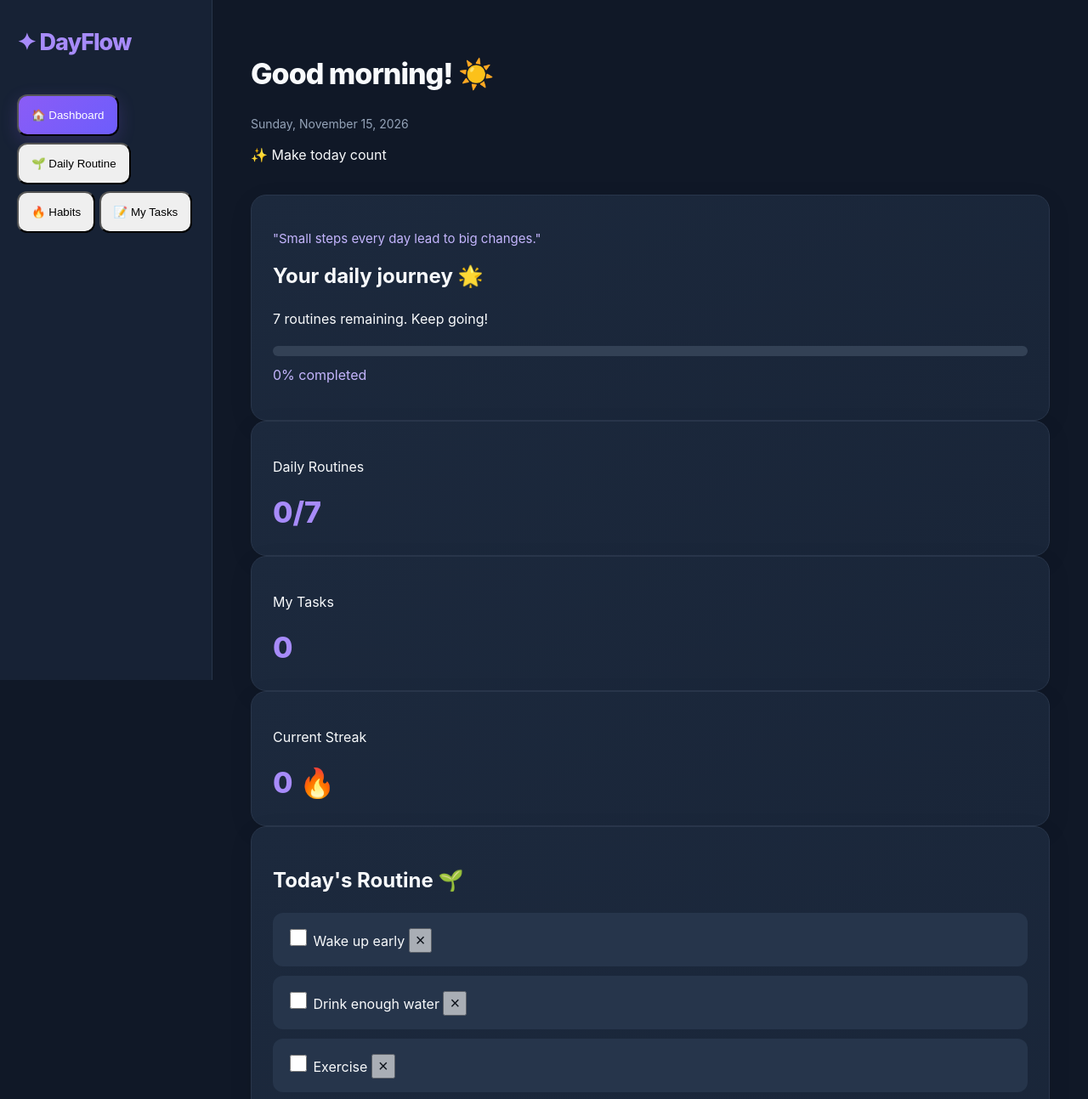
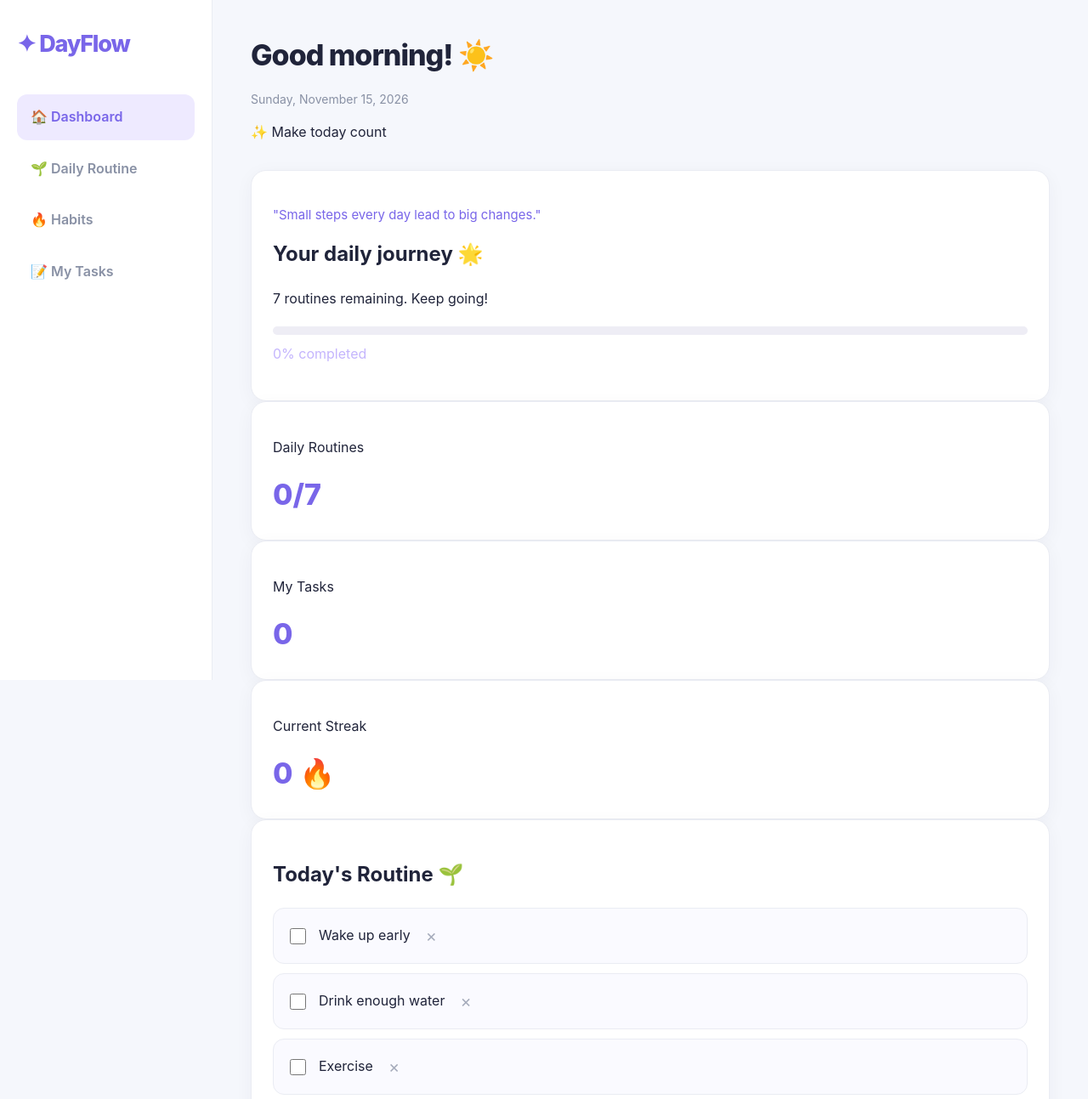
Before and after one commit to sawtharw7-web/DayFlow, a plain HTML site: page index.html in a window 1280 px wide. Shown: the top 1293 px of the page at 85% size. Drawn offline with Linux system fonts and the light colour scheme.

Commit message:
Update styles.css

```diff
--- a/styles.css
+++ b/styles.css
@@ -1,34 +1,52 @@
 
-/* DAYFLOW - PREMIUM APP DESIGN */
+/* DAYFLOW - PREMIUM MINIMAL UI */
 
 :root {
-  --bg: #101827;
-  --sidebar: #172235;
-  --card: #1c293d;
-  --card-hover: #26354b;
-  --text: #f8fafc;
-  --muted: #94a3b8;
-  --accent: #a78bfa;
-  --border: #29364b;
-  --green: #34d399;
+  --bg: #f5f7fc;
+  --sidebar: #ffffff;
+  --card: #ffffff;
+  --card-hover: #f8f7ff;
+  --text: #20243a;
+  --muted: #8991a5;
+  --accent: #7966e9;
+  --accent-light: #eeeaff;
+  --border: #eaecf3;
+  --green: #22b889;
   --radius: 18px;
+  --shadow: 0 5px 22px rgba(35, 38, 75, 0.045);
 }
 
 * {
   box-sizing: border-box;
 }
 
+html {
+  scroll-behavior: smooth;
+}
+
 body {
   background: var(--bg);
   color: var(--text);
-  font-family: Inter, Arial, sans-serif;
+  font-family: Inter, "Segoe UI", Arial, sans-serif;
   margin: 0;
-  line-height: 1.5;
+  line-height: 1.6;
+  -webkit-font-smoothing: antialiased;
+}
+
+button,
+input {
+  font: inherit;
+}
+
+button {
+  cursor: pointer;
 }
 
 .app {
   min-height: 100vh;
 }
+
+/* SIDEBAR */
 
 .sidebar {
   background: var(--sidebar);
@@ -43,31 +61,55 @@ body {
 .logo {
   font-size: 27px;
   font-weight: 800;
-  letter-spacing: -1px;
+  letter-spacing: -1.2px;
   color: var(--accent);
 }
 
+/* Hide decorative logo icons */
+.logo::before,
+.logo::after {
+  content: none !important;
+  display: none !important;
+}
+
+.logo img,
+.logo svg,
+.logo .icon {
+  display: none !important;
+}
+
 .nav {
-  margin-top: 40px;
+  margin-top: 38px;
 }
 
 .nav button {
-  padding: 15px;
-  margin-bottom: 8px;
+  display: flex;
+  align-items: center;
+  gap: 12px;
+  width: 100%;
+  padding: 14px 16px;
+  margin-bottom: 7px;
+  border: 0;
   border-radius: 12px;
-  transition: .2s ease;
+  background: transparent;
+  color: var(--muted);
+  text-align: left;
+  font-weight: 600;
+  transition: background .2s ease, color .2s ease;
 }
 
 .nav button:hover {
-  background: var(--card-hover);
-  transform: translateX(3px);
+  background: var(--accent-light);
+  color: var(--accent);
 }
 
 .nav button.active {
-  background: linear-gradient(135deg, #8b5cf6, #6d5dfc);
-  color: white;
-  box-shadow: 0 6px 20px #8b5cf633;
+  background: var(--accent-light);
+  color: var(--accent);
+  box-shadow: none;
 }
+
+/* MAIN AREA */
 
 main {
   margin-left: 250px;
@@ -76,13 +118,15 @@ main {
 }
 
 .topbar {
-  margin-bottom: 35px;
+  margin-bottom: 32px;
 }
 
 .topbar h1 {
   font-size: clamp(25px, 4vw, 34px);
   font-weight: 800;
   letter-spacing: -1px;
+  margin: 0 0 5px;
+  color: var(--text);
 }
 
 .date {
@@ -90,17 +134,20 @@ main {
   color: var(--muted);
 }
 
+/* CARDS */
+
 .card {
-  background: linear-gradient(145deg, #1c293d, #192538);
+  background: var(--card);
   border: 1px solid var(--border);
   border-radius: var(--radius);
   padding: 25px;
-  box-shadow: 0 8px 30px #00000012;
-  transition: border-color .2s, transform .2s;
+  box-shadow: var(--shadow);
+  transition: box-shadow .2s ease, border-color .2s ease;
 }
 
 .card:hover {
-  border-color: #62548f;
+  border-color: #dcd5ff;
+  box-shadow: 0 8px 28px rgba(35, 38, 75, 0.07);
 }
 
 .stats {
@@ -113,77 +160,104 @@ main {
   color: var(--accent);
 }
 
+/* PROGRESS */
+
 .progress {
-  height: 12px;
-  background: #334155;
+  height: 10px;
+  background: #eeedf5;
   border-radius: 30px;
   margin-top: 20px;
+  overflow: hidden;
 }
 
 .progress-bar {
-  background: linear-gradient(90deg, #8b5cf6, #c4b5fd);
+  height: 100%;
+  background: linear-gradient(90deg, #7966e9, #b3a5ff);
   border-radius: 30px;
-  transition: width .5s ease;
+  transition: width .3s ease;
 }
+
+/* ROUTINES AND TASKS */
 
 .routine-item,
 .task-item {
-  background: #26354b;
-  border: 1px solid transparent;
-  border-radius: 12px;
+  display: flex;
+  align-items: center;
+  gap: 12px;
+  background: #fafaff;
+  border: 1px solid var(--border);
+  border-radius: 13px;
   padding: 15px;
   margin-bottom: 11px;
-  transition: .2s;
+  transition: background .2s ease, border-color .2s ease;
 }
 
 .routine-item:hover,
 .task-item:hover {
-  border-color: #8b5cf6;
-  transform: translateY(-2px);
+  background: var(--accent-light);
+  border-color: #ded7ff;
 }
 
 input[type="checkbox"] {
-  accent-color: #a78bfa;
-  width: 20px;
-  height: 20px;
+  accent-color: var(--accent);
+  width: 19px;
+  height: 19px;
+  cursor: pointer;
 }
 
+/* INPUTS */
+
 input[type="text"] {
-  border: 1px solid #40506a;
+  width: 100%;
+  min-width: 0;
+  background: #ffffff;
+  color: var(--text);
+  border: 1px solid #e2e5ef;
   border-radius: 12px;
-  padding: 14px 16px;
-  transition: .2s;
+  padding: 13px 16px;
+  outline: none;
+  transition: border-color .2s ease, box-shadow .2s ease;
 }
 
 input[type="text"]:focus {
   border-color: var(--accent);
-  box-shadow: 0 0 0 3px #a78bfa22;
+  box-shadow: 0 0 0 3px #7966e91a;
 }
 
+/* BUTTONS */
+
 .add-btn {
+  border: 0;
   border-radius: 12px;
-  background: linear-gradient(135deg, #8b5cf6, #6d5dfc);
+  background: var(--accent);
+  color: #ffffff;
   padding: 13px 22px;
-  transition: .2s;
+  font-weight: 700;
+  transition: background .2s ease;
 }
 
 .add-btn:hover {
-  filter: brightness(1.15);
-  transform: translateY(-2px);
+  background: #6854d5;
 }
 
 .delete-btn {
+  border: 0;
+  background: transparent;
+  color: var(--muted);
   font-size: 20px;
-  opacity: .65;
+  opacity: .75;
+  transition: color .2s ease, opacity .2s ease;
 }
 
 .delete-btn:hover {
   opacity: 1;
-  color: #fb7185;
+  color: #ef647b;
 }
 
+/* TEXT */
+
 .quote {
-  color: #c4b5fd;
+  color: #7966e9;
   font-size: 15px;
 }
 
@@ -191,36 +265,60 @@ input[type="text"]:focus {
   opacity: .55;
 }
 
-@media(max-width: 850px) {
+/* MOBILE */
+
+@media (max-width: 850px) {
   .sidebar {
     position: relative;
     width: 100%;
-    padding: 18px;
+    padding: 18px 16px;
+    border-right: 0;
+    border-bottom: 1px solid var(--border);
+  }
+
+  .logo {
+    font-size: 24px;
   }
 
   .nav {
-    margin-top: 18px;
+    margin-top: 17px;
     display: flex;
     overflow-x: auto;
     gap: 7px;
+    padding-bottom: 5px;
   }
 
   .nav button {
+    width: auto;
     white-space: nowrap;
     flex-shrink: 0;
+    padding: 11px 15px;
+    margin-bottom: 0;
   }
 
   main {
     margin-left: 0;
-    padding: 22px 16px;
+    padding: 24px 18px;
   }
 
   .stats {
-    grid-template-columns: 1fr;
+    grid-template-columns: repeat(2, minmax(0, 1fr));
   }
 }
 
-@media(max-width: 420px) {
+@media (max-width: 520px) {
+  .stats {
+    grid-template-columns: 1fr;
+  }
+
+  .topbar {
+    margin-bottom: 23px;
+  }
+
+  .topbar h1 {
+    font-size: 26px;
+  }
+
   .add-area {
     flex-direction: column;
   }
@@ -232,4 +330,20 @@ input[type="text"]:focus {
   .card {
     padding: 18px;
   }
+
+  main {
+    padding: 20px 14px;
+  }
 }
+
+/* REDUCE UNWANTED MOVEMENT */
+
+@media (prefers-reduced-motion: reduce) {
+  *,
+  *::before,
+  *::after {
+    scroll-behavior: auto !important;
+    transition-duration: .01ms !important;
+    animation-duration: .01ms !important;
+  }
+}
```
